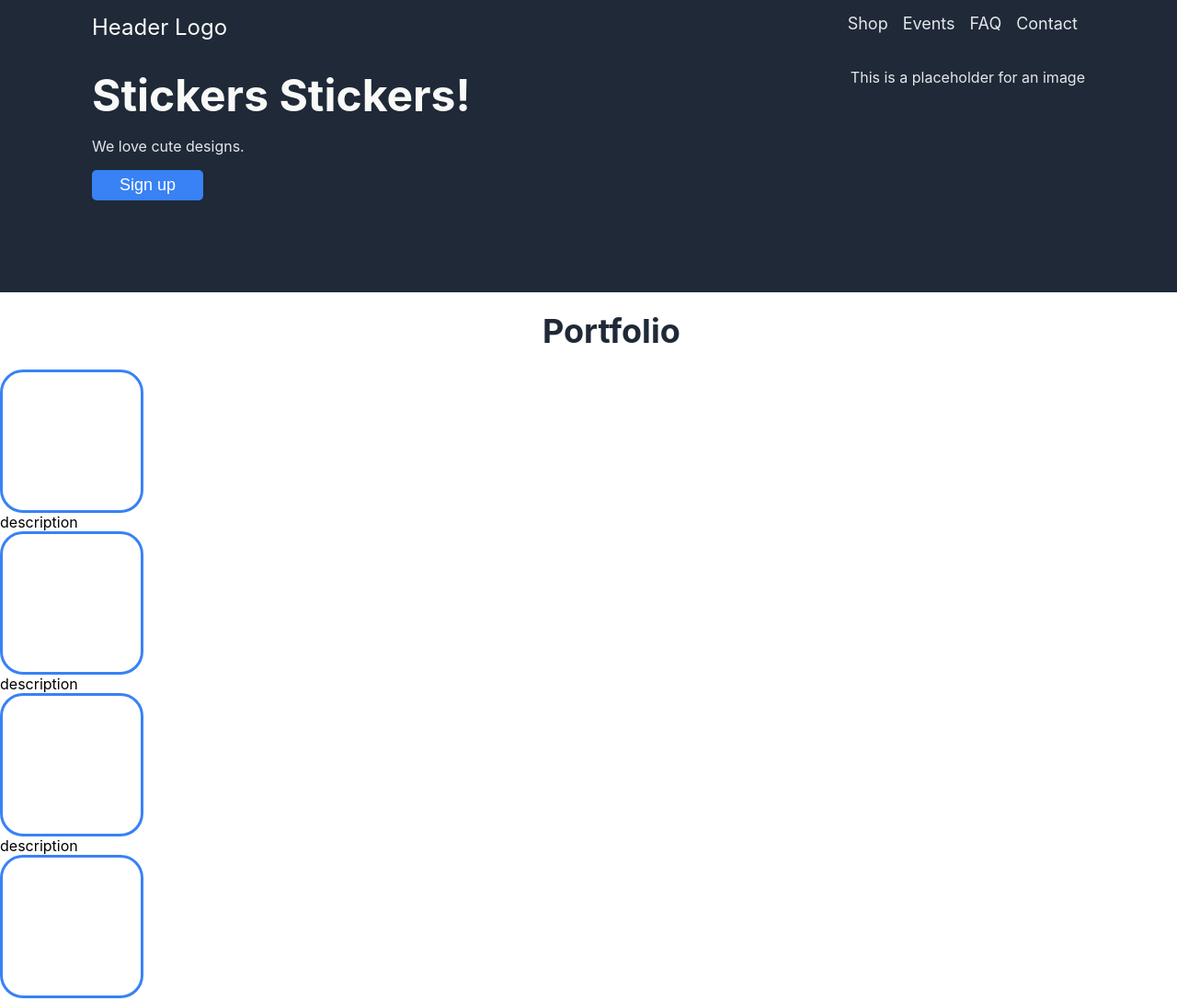
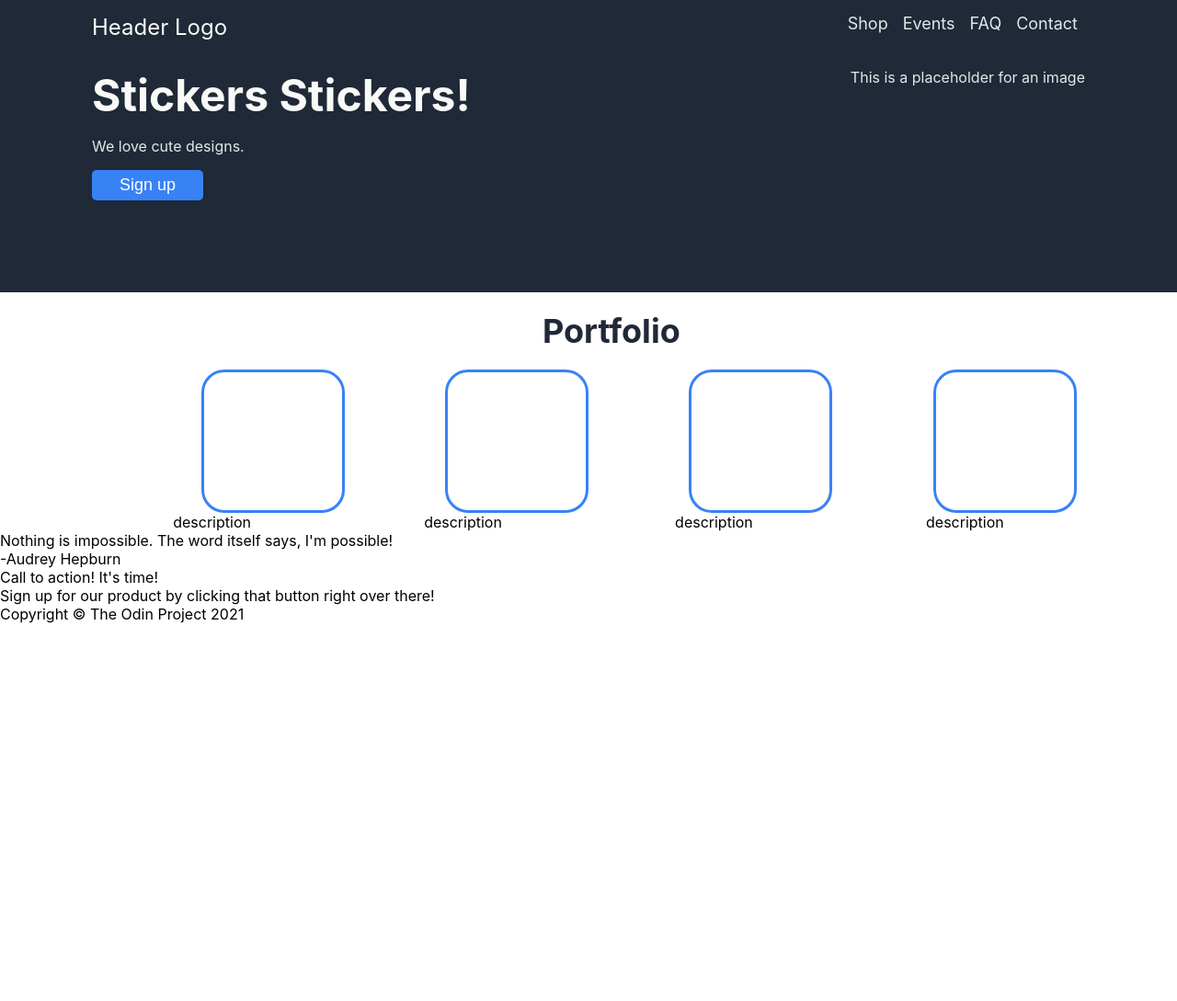
Before and after one commit to ba127c/landing-page, a plain HTML site: page index.html in a window 1280 px wide. Shown: the top 1089 px of the page at 92% size. After the commit the page ends 800 px from the top, so only its background shows below. Drawn offline with Linux system fonts and the light colour scheme.

Commit message:
align squares and descriptions in rows

```diff
--- a/index.html
+++ b/index.html
@@ -51,29 +51,29 @@
         Portfolio
     </div>
 
+    <div class="lists">
         <div class="boxes"></div>
+            <div class="square"></div>
+            <div class="square"></div>
+            <div class="square"></div>
+            <div class="square"></div>
+        </div>
 
-        <div class="square"></div>
+        <div class="s">
             <div class="description">
                 description
             </div>
-
-        <div class="square"></div>
             <div class="description">
                 description
             </div>
-
-        <div class="square"></div>
             <div class="description">
                 description
             </div>
-
-        <div class="square"></div>
             <div class="description">
                 description
             </div>
         </div>
-
+    </div>
 
     <div class="quote">Nothing is impossible. The word itself says, I'm possible!</div>
     <div class="by">-Audrey Hepburn</div>
--- a/style.css
+++ b/style.css
@@ -70,18 +70,17 @@ button {
     margin: auto;
     width: 100px;
 }
+.lists, .s {
+    display: flex;
+    flex-direction: row;
+    justify-content: space-evenly;
+}
 
 .square {
     width: 150px;
     height: 150px;
     border-radius: 25px;
     border: 3px solid #3882F6;
-
+    display: flex;
+    flex-direction: column;
 }
-
-.boxes {
-    display: flex;
-    flex-direction: row;
-    justify-content: space-evenly;
-    gap: 10px;
-}
```
Lines whose indentation alone changed are shown as unchanged.
